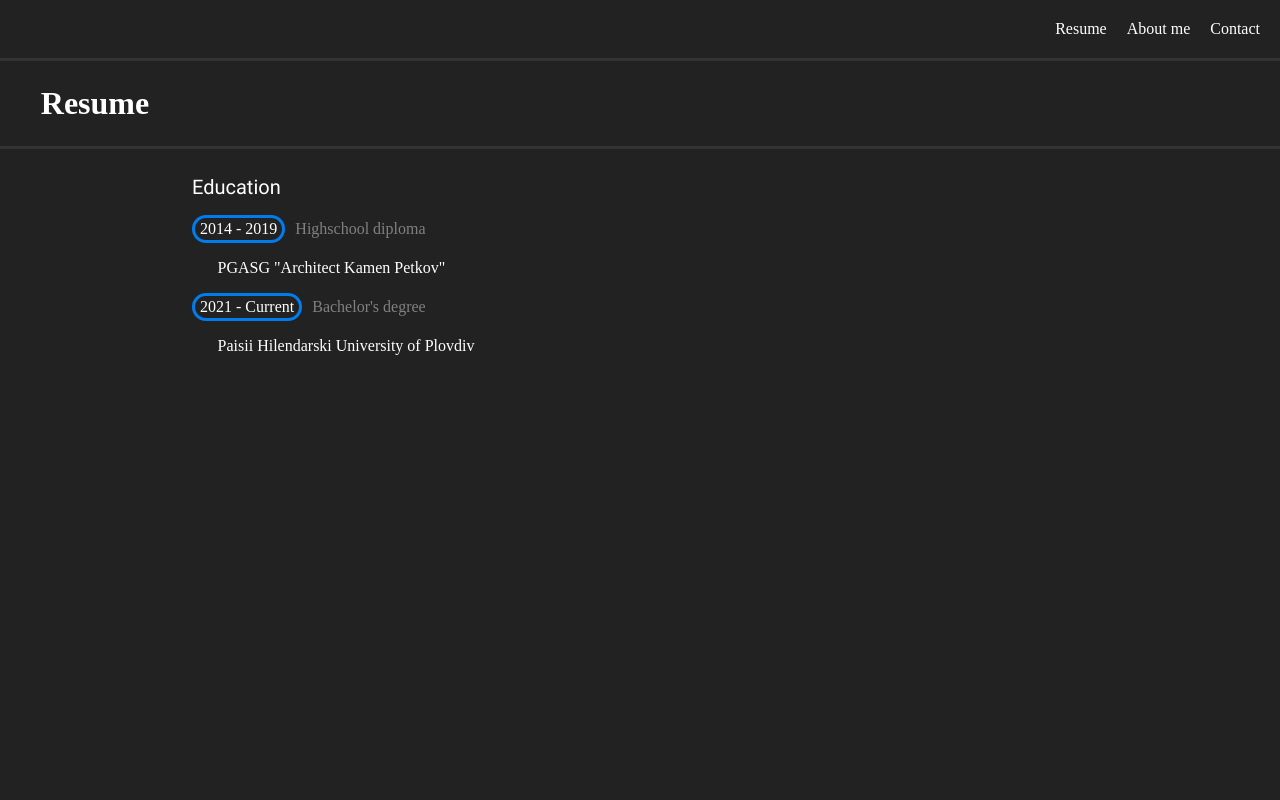
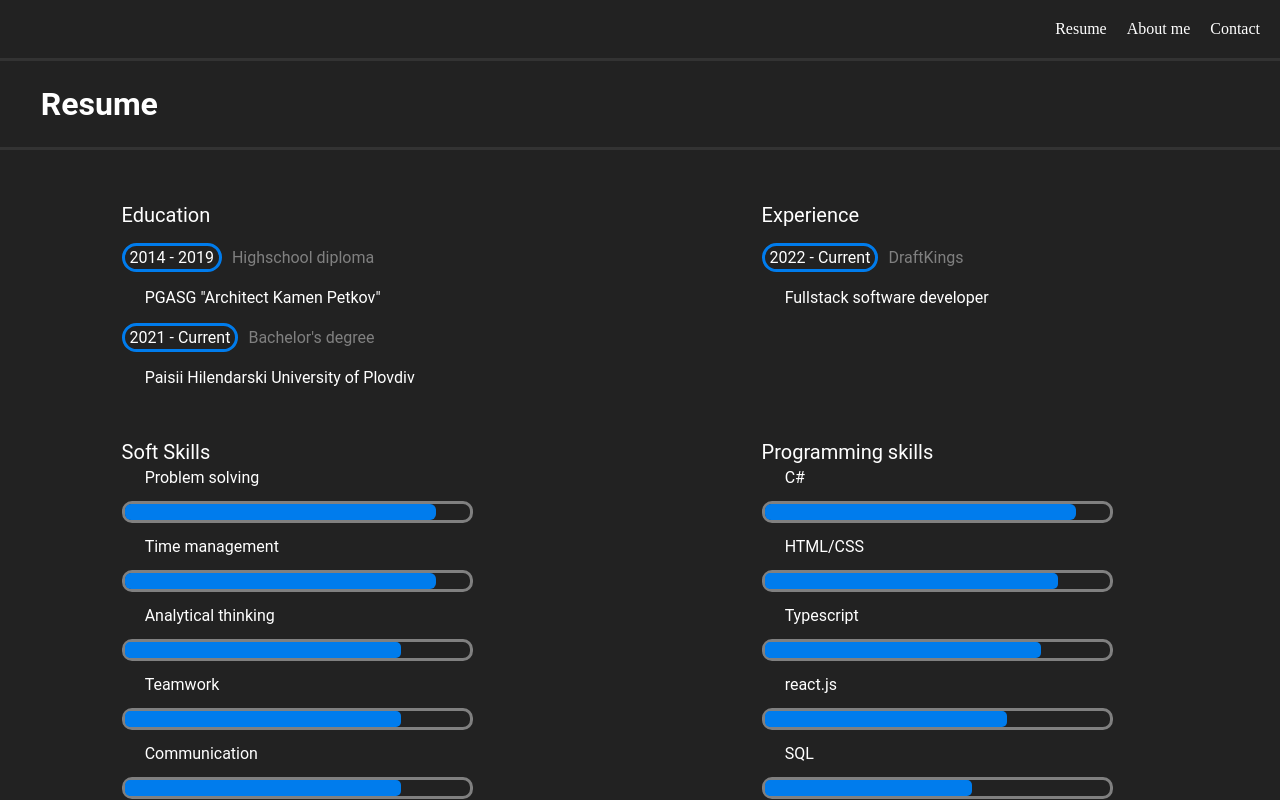
Before and after one commit to st0ppers/CV, a SvelteKit app: page /resume in a window 1280 px wide. Built offline with nearby package versions, Linux system fonts and the light colour scheme.

Commit message:
Finished resume page

```diff
--- a/src/routes/+page.svelte
+++ b/src/routes/+page.svelte
@@ -3,8 +3,6 @@
     <a href="/home">About me</a>
     <a href="/contact">Contact</a>
 </div>
-
-
 
 <style>
     .wrapper{
--- a/src/routes/resume/+page.svelte
+++ b/src/routes/resume/+page.svelte
@@ -1,110 +1,34 @@
 <script>
-    import Header from "../+page.svelte"
+    import Navigation from "../+page.svelte"
+    import Heading from "../shared/Heading.svelte";
+    import Education from './Components/Education.svelte'
+    import Experience from "./Components/Experience.svelte";
+    import SoftSkills from "./Components/SoftSkills.svelte";
+    import ProgrammingSkills from "./Components/ProgrammingSkills.svelte";
 </script>
 
-<Header/>
+<Navigation/>
+<Heading content="Resume"/>
 
-<div class="heading">
-    <h1>Resume</h1>
+<div class="row">
+    <Education/>
+    <Experience/>
 </div>
 
-<div class="wrapper">
-    <p class="title">Education</p>
+<div class="row">
+    <SoftSkills/>
+    <ProgrammingSkills/>
+</div>
 
-    <div class="box">
-        <p class="sub-point">
-            2014 - 2019
-        </p>
-        <div class="inner-box">
-            Highschool diploma
-        </div>
-    </div>
-    <div class="sub-point-box">
-        <p class="sub-heading">
-            PGASG "Architect Kamen Petkov"
-        </p>
-    </div>
-
-    <div class="box">
-        <p class="sub-point">
-            2021 - Current
-        </p>
-        <div class="inner-box">
-            Bachelor's degree
-        </div>
-    </div>
-    <div class="sub-point-box">
-        <p class="sub-heading">
-            Paisii Hilendarski University of Plovdiv
-        </p>
-    </div>
-</div>
 <style>
-
-    .wrapper {
-        width: 50%;
-        margin-left: 10%;
-    }
-
-    .title {
-        font-size: 20px;
+    .row {
         display: flex;
-        padding: 0;
-        margin: 4% 0 0 10%;
-        font-family: Roboto,monospace
-    }
-
-    .box{
-        display: flex;
-        margin-left: 10%;
-    }
-
-    .sub-point {
-        border-radius: 60px;
-        border: solid rgb(0, 124, 237);
-        padding: 2px 5px;
-    }
-
-    .inner-box {
-        display: flex;
-        align-items: center;
-        color: gray;
-        padding-left: 10px;
-    }
-
-    .sub-point-box {
-        display: flex;
-        margin: 0 14%;
-    }
-
-    .sub-heading {
-        padding: 0;
-        margin: 0;
-    }
-
-    .heading {
-        padding: 0.2%;
-        border-bottom: solid #333333;
-        border-top: solid #333333;
-    }
-
-    h1 {
-        color: white;
-        margin-left: 3%;
-    }
-
-    p {
-        color: white;
+        flex-direction: row;
+        margin-top: 30px;
     }
 
     div {
         color: white;
-    }
-
-    @font-face {
-        font-family: 'Roboto';
-        font-style: normal;
-        font-weight: 400;
-        src: local('Roboto'), local('Roboto'), url('https://fonts.googleapis.com/css2?family=Roboto&display=swap') format('woff2');
+        font-family: Roboto, monospace
     }
 </style>
--- /dev/null
+++ b/src/routes/resume/Components/Education.svelte
@@ -0,0 +1,75 @@
+<div class="wrapper">
+    <p class="title">Education</p>
+
+    <div class="box">
+        <p class="sub-point">
+            2014 - 2019
+        </p>
+        <div class="inner-box">
+            Highschool diploma
+        </div>
+    </div>
+
+    <div class="sub-point-box">
+        <p class="sub-heading">
+            PGASG "Architect Kamen Petkov"
+        </p>
+    </div>
+
+    <div class="box">
+        <p class="sub-point">
+            2021 - Current
+        </p>
+        <div class="inner-box">
+            Bachelor's degree
+        </div>
+    </div>
+
+    <div class="sub-point-box">
+        <p class="sub-heading">
+            Paisii Hilendarski University of Plovdiv
+        </p>
+    </div>
+</div>
+
+<style>
+    .wrapper {
+        width: 50%;
+        margin-left: 5%;
+    }
+
+    .title {
+        font-size: 20px;
+        display: flex;
+        padding: 0;
+        margin: 4% 0 0 10%;
+    }
+
+    .box {
+        display: flex;
+        margin-left: 10%;
+    }
+
+    .sub-point {
+        border-radius: 60px;
+        border: solid rgb(0, 124, 237);
+        padding: 2px 5px;
+    }
+
+    .inner-box {
+        display: flex;
+        align-items: center;
+        color: gray;
+        padding-left: 10px;
+    }
+
+    .sub-point-box {
+        display: flex;
+        margin: 0 14%;
+    }
+
+    .sub-heading {
+        padding: 0;
+        margin: 0;
+    }
+</style>
--- /dev/null
+++ b/src/routes/resume/Components/Experience.svelte
@@ -0,0 +1,60 @@
+<div class="wrapper">
+    <p class="title">Experience</p>
+
+    <div class="box">
+        <p class="sub-point">
+            2022 - Current
+        </p>
+        <div class="inner-box">
+            DraftKings
+        </div>
+    </div>
+
+    <div class="sub-point-box">
+        <p class="sub-heading">
+            Fullstack software developer
+        </p>
+    </div>
+</div>
+
+<style>
+    .wrapper {
+        width: 50%;
+        margin-left: 5%;
+    }
+
+    .title {
+        font-size: 20px;
+        display: flex;
+        padding: 0;
+        margin: 4% 0 0 10%;
+    }
+
+    .box {
+        display: flex;
+        margin-left: 10%;
+    }
+
+    .sub-point {
+        border-radius: 60px;
+        border: solid rgb(0, 124, 237);
+        padding: 2px 5px;
+    }
+
+    .inner-box {
+        display: flex;
+        align-items: center;
+        color: gray;
+        padding-left: 10px;
+    }
+
+    .sub-point-box {
+        display: flex;
+        margin: 0 14%;
+    }
+
+    .sub-heading {
+        padding: 0;
+        margin: 0;
+    }
+</style>
--- /dev/null
+++ b/src/routes/resume/Components/ProgrammingSkills.svelte
@@ -0,0 +1,125 @@
+<div class="wrapper">
+    <p class="title">
+        Programming skills
+    </p>
+
+    <div class="sub-point-box">
+        <p class="text">
+            C#
+        </p>
+    </div>
+
+    <div class="contentBarBorder">
+        <div class="content90"></div>
+    </div>
+
+    <div class="sub-point-box">
+        <p class="text">
+            HTML/CSS
+        </p>
+    </div>
+
+    <div class="contentBarBorder">
+        <div class="content85"></div>
+    </div>
+
+
+    <div class="sub-point-box">
+        <p class="text">
+            Typescript
+        </p>
+    </div>
+
+    <div class="contentBarBorder">
+        <div class="content80"></div>
+    </div>
+
+
+    <div class="sub-point-box">
+        <p class="text">
+            react.js
+        </p>
+    </div>
+
+    <div class="contentBarBorder">
+        <div class="content70"></div>
+    </div>
+
+    <div class="sub-point-box">
+        <p class="text">
+            SQL
+        </p>
+    </div>
+
+    <div class="contentBarBorder">
+        <div class="content60"></div>
+    </div>
+</div>
+
+<style>
+    .wrapper {
+        width: 50%;
+        margin-left: 5%;
+    }
+
+    .title {
+        font-size: 20px;
+        display: flex;
+        padding: 0;
+        margin: 4% 0 0 10%;
+    }
+
+    .sub-point-box {
+        display: flex;
+        margin: 0 14%;
+    }
+
+    .contentBarBorder {
+        width: 60%;
+        height: 5%;
+        margin: 10px 0 10px 10%;
+        border-radius: 10px;
+        border: solid gray;
+    }
+
+    .content90 {
+        background-color: #007ced;
+        width: 90%;
+        height: 100%;
+        border-radius: 6px;
+    }
+
+    .content85 {
+        background-color: #007ced;
+        width: 85%;
+        height: 100%;
+        border-radius: 5px;
+    }
+
+    .content80 {
+        background-color: #007ced;
+        width: 80%;
+        height: 100%;
+        border-radius: 5px;
+    }
+
+    .content70 {
+        background-color: #007ced;
+        width: 70%;
+        height: 100%;
+        border-radius: 5px;
+    }
+
+    .content60 {
+        background-color: #007ced;
+        width: 60%;
+        height: 100%;
+        border-radius: 5px;
+    }
+
+    .text {
+        margin: 1% 0;
+        padding: 0;
+    }
+
+</style>
--- /dev/null
+++ b/src/routes/resume/Components/SoftSkills.svelte
@@ -0,0 +1,104 @@
+<div class="wrapper">
+    <p class="title">
+        Soft Skills
+    </p>
+
+    <div class="sub-point-box">
+        <p class="text">
+            Problem solving
+        </p>
+    </div>
+
+    <div class="contentBarBorder">
+        <div class="content90"></div>
+    </div>
+
+    <div class="sub-point-box">
+        <p class="text">
+            Time management
+        </p>
+    </div>
+
+    <div class="contentBarBorder">
+        <div class="content90"></div>
+    </div>
+
+
+    <div class="sub-point-box">
+        <p class="text">
+            Analytical thinking
+        </p>
+    </div>
+
+    <div class="contentBarBorder">
+        <div class="content80"></div>
+    </div>
+
+
+    <div class="sub-point-box">
+        <p class="text">
+            Teamwork
+        </p>
+    </div>
+
+    <div class="contentBarBorder">
+        <div class="content80"></div>
+    </div>
+
+    <div class="sub-point-box">
+        <p class="text">
+            Communication
+        </p>
+    </div>
+
+    <div class="contentBarBorder">
+        <div class="content80"></div>
+    </div>
+</div>
+
+<style>
+    .wrapper {
+        width: 50%;
+        margin-left: 5%;
+    }
+
+    .title {
+        font-size: 20px;
+        display: flex;
+        padding: 0;
+        margin: 4% 0 0 10%;
+    }
+
+    .sub-point-box {
+        display: flex;
+        margin: 0 14%;
+    }
+
+    .text {
+        margin: 1% 0;
+        padding: 0;
+    }
+
+    .contentBarBorder {
+        width: 60%;
+        height: 5%;
+        margin: 10px 0 10px 10%;
+        border-radius: 10px;
+        border: solid gray;
+    }
+
+    .content90 {
+        background-color: #007ced;
+        width: 90%;
+        height: 100%;
+        border-radius: 6px;
+    }
+
+    .content80 {
+        background-color: #007ced;
+        width: 80%;
+        height: 100%;
+        border-radius: 5px;
+    }
+
+</style>
--- /dev/null
+++ b/src/routes/shared/Heading.svelte
@@ -0,0 +1,21 @@
+<script lang="ts">
+    export let content: string;
+</script>
+
+<div class="heading">
+    <h1>{content}</h1>
+</div>
+
+<style>
+    .heading {
+        padding: 0.2%;
+        border-bottom: solid #333333;
+        border-top: solid #333333;
+    }
+
+    h1 {
+        color: white;
+        margin-left: 3%;
+        font-family: Roboto, monospace
+    }
+</style>
--- /dev/null
+++ b/static/font.css
@@ -0,0 +1,7 @@
+
+@font-face {
+    font-family: 'Roboto';
+    font-style: normal;
+    font-weight: 400;
+    src: local('Roboto'), local('Roboto'), url('https://fonts.googleapis.com/css2?family=Roboto&display=swap') format('woff2');
+}
```
